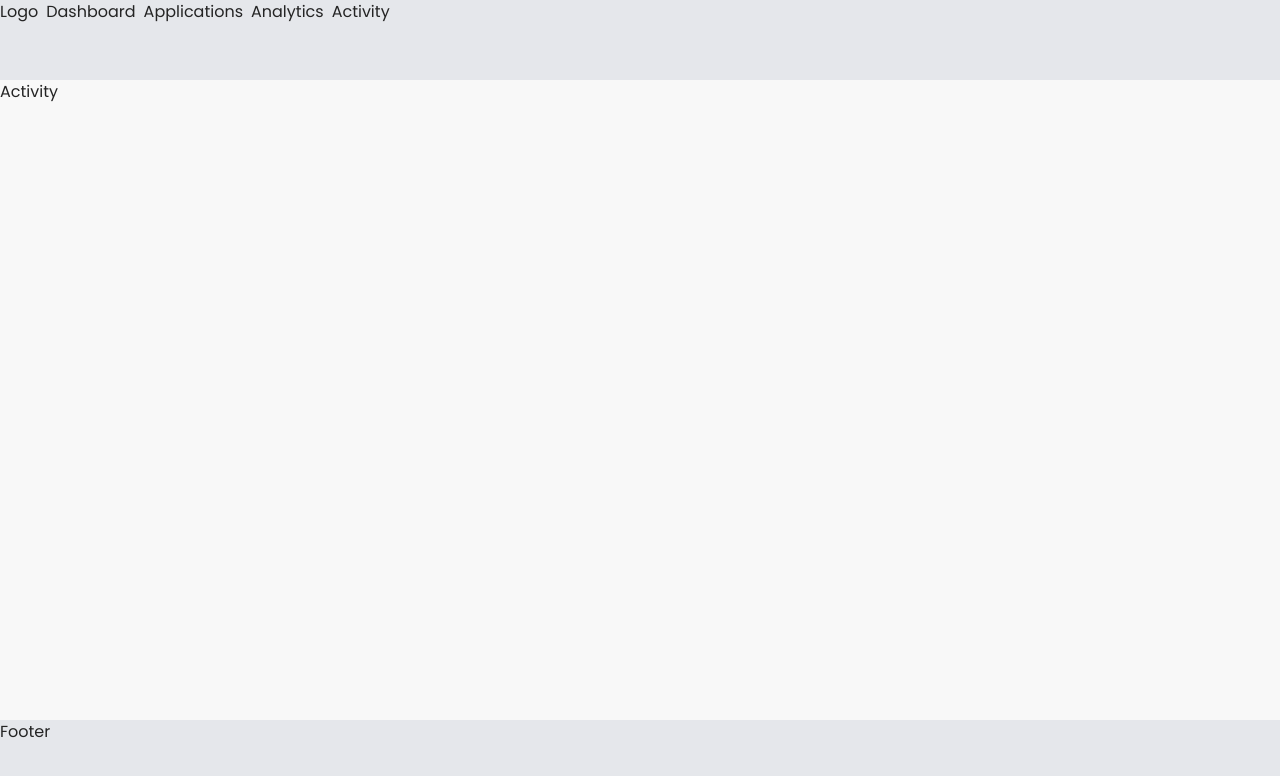
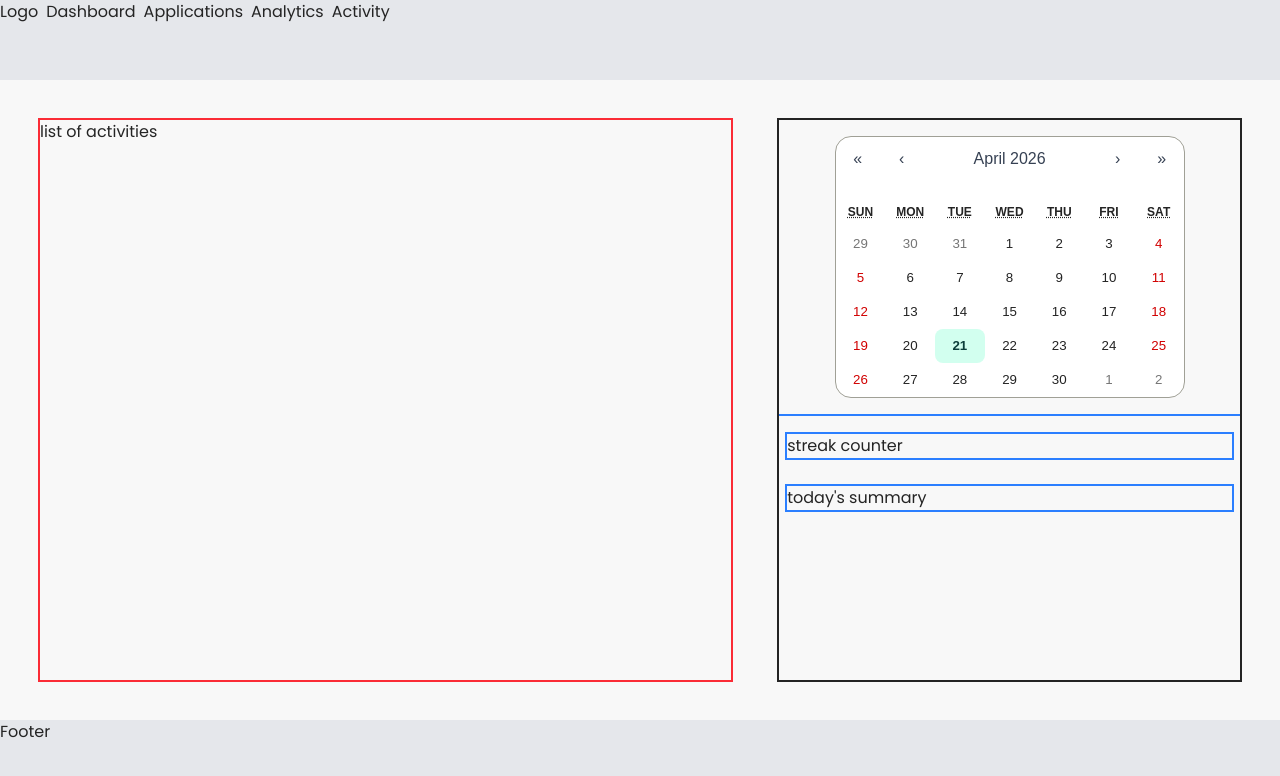
Before and after one commit to chingu-voyages/V60-tier3-team-39, a React (Vite) app in the folder client/: page /activity in a window 1280 px wide. Shown: the top 776 px of the page. Built offline with nearby package versions, Linux system fonts and the light colour scheme.

Commit message:
Working on the activities page. Created basic page divisions and getting the calendar looking right.

```diff
--- a/client/package.json
+++ b/client/package.json
@@ -12,6 +12,8 @@
   "dependencies": {
     "@tailwindcss/vite": "^4.2.2",
     "react": "^19.2.4",
+    "react-calendar": "^6.0.1",
+    "react-day-picker": "^9.14.0",
     "react-dom": "^19.2.4",
     "react-router-dom": "^7.14.0",
     "tailwindcss": "^4.2.2"
--- a/client/src/components/Activity.tsx
+++ b/client/src/components/Activity.tsx
@@ -1,7 +1,44 @@
-const Activity = () => {
+import Calendar from "react-calendar";
+// import "react-calendar/dist/Calendar.css";
+// import { DayPicker } from "react-day-picker";
+// import "react-day-picker/dist/style.css";
+// import "./calendar.css";
+
+export function MyCalendar() {
   return (
-    <h2>Activity</h2>
+    <div className="flex justify-center w-full p-4 outline-blue-500 outline-solid outline-2">
+      <Calendar calendarType="gregory"/>
+    </div>
+  );
+}
+
+export function MyDayPicker() {
+  return (
+    <div className = "p-4 outline-blue-500 outline-solid outline-2 ">
+      <DayPicker />
+    </div>
   )
 }
 
-export default Activity
+const Activity = () => {
+  return (
+    <>
+      <div className="page-container flex justify-center w-full gap-4">
+        <div className="activities-list w-[60%] ml-[40px] mr-[16px] my-[40px] outline-red-500 outline-solid outline-2">
+          <h3>list of activities</h3>
+        </div>
+        <div className="right-side-tiles w-[40%] my-[40px] ml-[16px] mr-[40px] flex flex-col gap-3 outlinel-green-500 outline-solid outline-2">
+          <MyCalendar />
+          <h3 className="m-2 outline-blue-500 outline-solid outline-2">
+            streak counter
+          </h3>
+          <h3 className="m-2 outline-blue-500 outline-solid outline-2">
+            today's summary
+          </h3>
+        </div>
+      </div>
+    </>
+  );
+};
+
+export default Activity;
--- a/client/src/index.css
+++ b/client/src/index.css
@@ -35,3 +35,63 @@
     color: var(--color-foreground);
   }
 }
+
+/**** overrides for the calendar appearance ****/
+
+/* @tailwind base;
+@tailwind components;
+@tailwind utilities; */
+
+/* .react-calendar__calendar-type {
+  @apply gregory;
+} */
+
+.react-calendar {
+  @apply rounded-[16px];
+}
+/* .react-calendar__navigation{
+    @apply flex justify-between items-center mb-2
+  } */
+
+.react-calendar__navigation button {
+  @apply text-gray-700 hover:text-black p-2 rounded;
+}
+
+/* .react-calendar__month-view__weekdays__weekday {
+    @apply text-gray-500 text-sm font-medium pb-1;
+  } */
+
+.react-calendar__tile {
+  @apply text-center p-2 rounded-lg hover:bg-gray-100 transition;
+}
+
+.react-calendar__tile--active {
+  @apply bg-[#0D3F3B] text-white hover:bg-green-700;
+}
+
+.react-calendar__tile--range {
+  @apply bg-[#0D3F3B] text-white hover:bg-green-700;
+}
+
+.react-calendar__tile--rangeStart,
+.react-calendar__tile--rangeEnd {
+  @apply bg-[#0D3F3B] text-white hover:bg-green-700;
+}
+
+.react-calendar__tile--now {
+  @apply bg-[#D2FFEF] text-[#0D3F3B] font-semibold;
+}
+
+.react-calendar__tile:enabled:hover {
+  @apply bg-[#C6E3E1];
+}
+
+.react-calendar__tile--active:enabled:hover,
+.react-calendar__tile--active:enabled:focus {
+  @apply bg-[#0D3F3B];
+}
+
+.react-calendar__tile--active {
+  @apply bg-[#0D3F3B];
+  @apply text-white;
+}
--- a/client/src/main.tsx
+++ b/client/src/main.tsx
@@ -1,5 +1,6 @@
 import { StrictMode } from 'react'
 import { createRoot } from 'react-dom/client'
+import "react-calendar/dist/Calendar.css";
 import './index.css'
 import App from './App.tsx'
 import { BrowserRouter } from 'react-router-dom'
```
Also changed, not shown: 2 other files (tests, documents, lock files or other folders).
